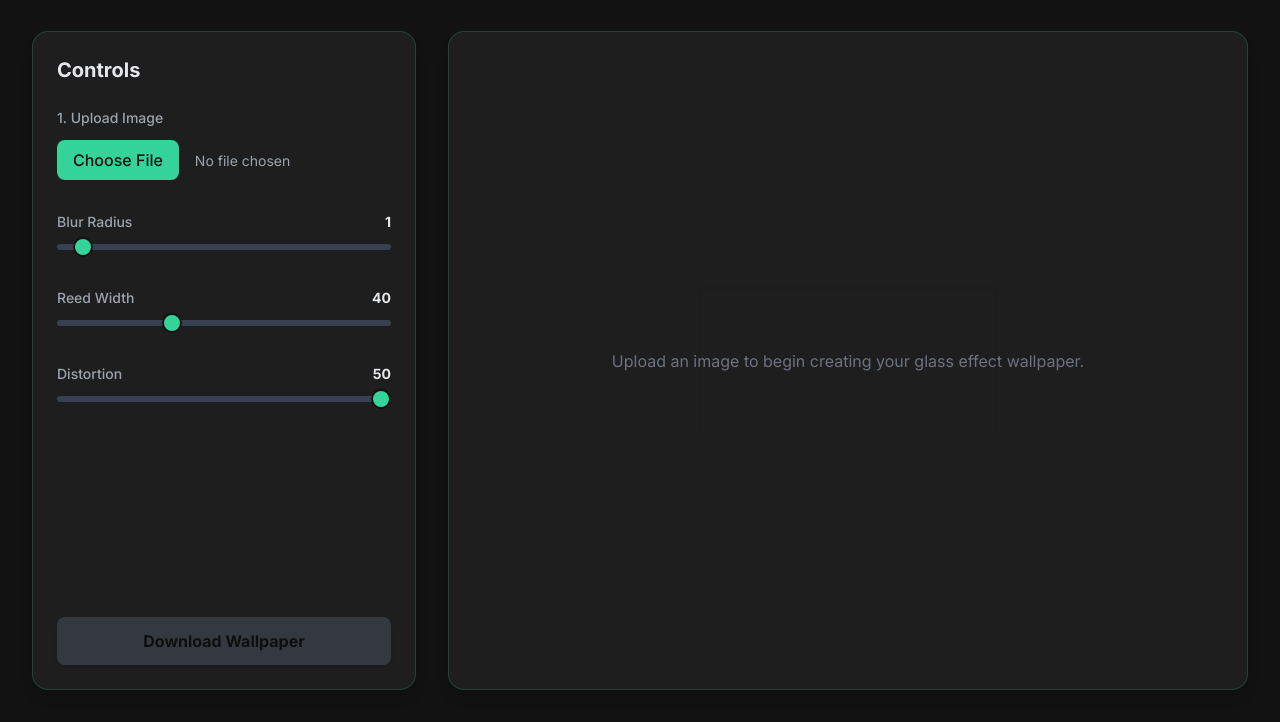
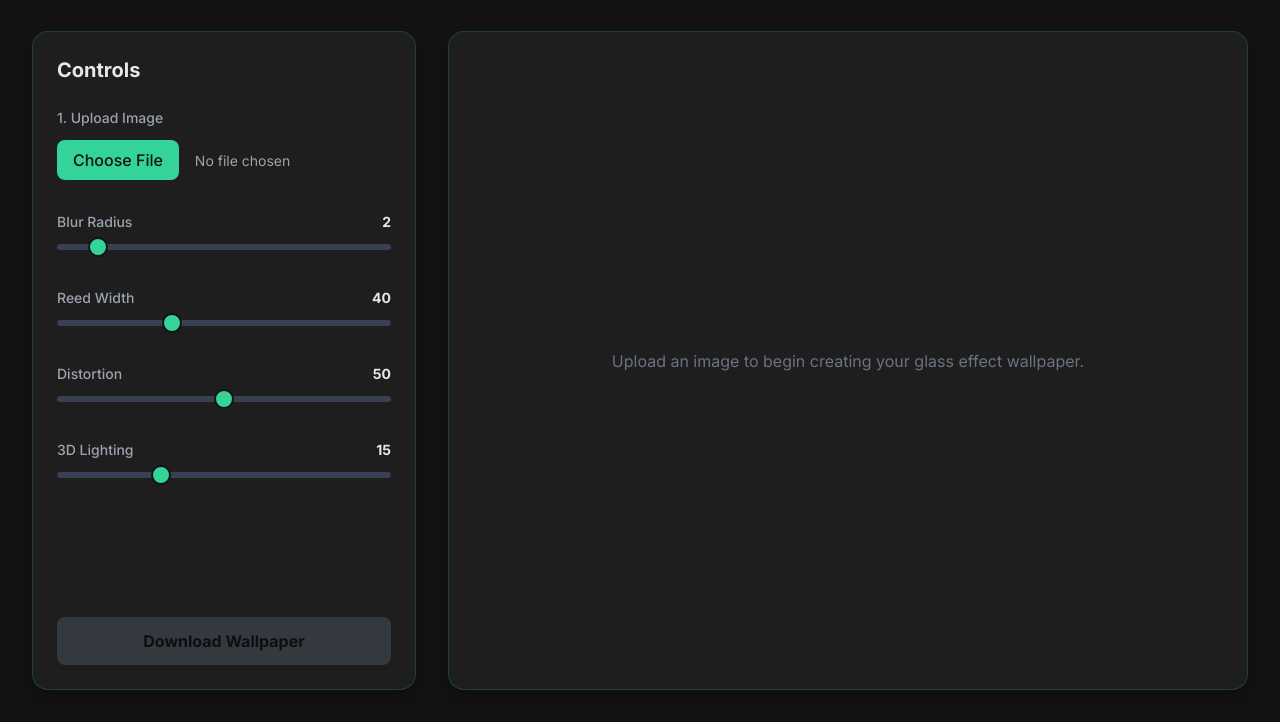
Before and after one commit to Vauth/nothing-glass, a plain HTML site: page index.html in a window 1280 px wide. Shown: the part 78-800 px from the top of the page. Drawn offline with nearby package versions, Linux system fonts and the light colour scheme.

Commit message:
UPDATE 3d-light

```diff
--- a/index.html
+++ b/index.html
@@ -53,7 +53,7 @@
                         <label for="blur-slider" class="flex justify-between text-sm font-medium text-gray-400">
                             Blur Radius <span id="blur-value" class="text-gray-200 font-semibold">1</span>
                         </label>
-                        <input id="blur-slider" type="range" min="0" max="20" value="1" step="0.5" class="w-full mt-2" />
+                        <input id="blur-slider" type="range" min="0" max="20" value="2" step="0.5" class="w-full mt-2" />
                     </div>
                     <div>
                         <label for="width-slider" class="flex justify-between text-sm font-medium text-gray-400">
@@ -65,7 +65,13 @@
                         <label for="amplitude-slider" class="flex justify-between text-sm font-medium text-gray-400">
                             Distortion <span id="amplitude-value" class="text-gray-200 font-semibold">50</span>
                         </label>
-                        <input id="amplitude-slider" type="range" min="0" max="50" value="50" step="1" class="w-full mt-2" />
+                        <input id="amplitude-slider" type="range" min="0" max="100" value="50" step="1" class="w-full mt-2" />
+                    </div>
+                    <div>
+                        <label for="lighting-slider" class="flex justify-between text-sm font-medium text-gray-400">
+                            3D Lighting <span id="lighting-value" class="text-gray-200 font-semibold">15</span>
+                        </label>
+                        <input id="lighting-slider" type="range" min="0" max="50" value="15" step="1" class="w-full mt-2" />
                     </div>
                 </div>
                 <div class="mt-auto pt-6 text-center">
```
